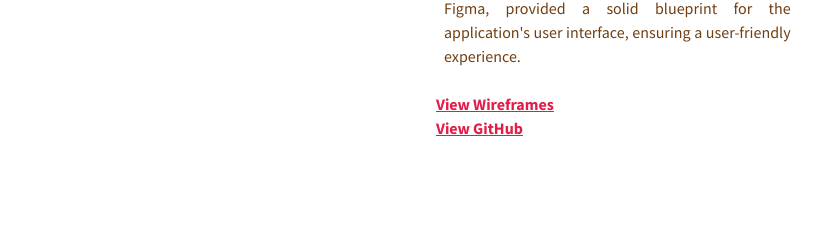
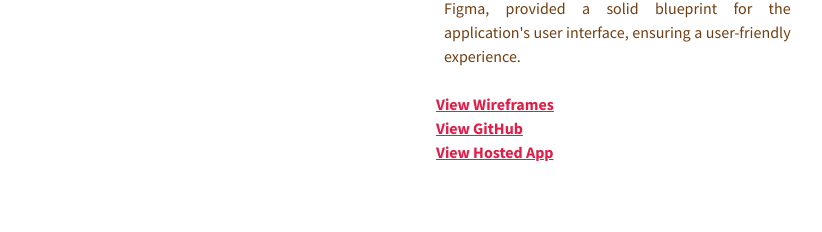
Before and after one commit to rachelspencer/r-spencer-dev-portfolio, a React (Create React App) app: page / in a window 1280 px wide. Shown: the part 2132-2364 px from the top of the page, without its empty margins (236-1058 px from the left). Built offline with nearby package versions, Linux system fonts and the light colour scheme; grey boxes are pictures that could not be loaded.

Commit message:
add hosted hyperlink for Cairns App in projects section

```diff
--- a/src/section/Projects.js
+++ b/src/section/Projects.js
@@ -24,6 +24,7 @@ function Projects(){
     const paragraph3 = <p>The wireframes, meticulously designed using Figma, provided a solid blueprint for the application's user interface, ensuring a user-friendly experience.</p>
     const hyperlinkCrnsAppFigmas ='https://www.figma.com/file/tICh7zBARsNvmG949duas6/crns23?type=design&node-id=0%3A1&mode=design&t=NeCvXKTEj0cTrca2-1'
     const hyperlinkCrnsAppGitHub = "https://github.com/rachelspencer/rachel-spencer-capstone-2022"
+    const hyperlinkCrnsAppHosted = 'https://rachelkayspencer.com/'
     //Project 2
     const paragraph4 = <p>This app empowers users to effectively manage their personal book collection, offering a platform to track books on their bookshelf. As the app evolves, users will be able to seamlessly augment their collection with notes and memorable quotes.</p>
     const paragraph5 = <p>My journey with this project marked my inaugural experience with React and Bit.io, two technologies that enhanced the application's dynamism. I harnessed the capabilities of Node.js, Express, and SQL to create a robust foundation. The incorporation of CSS brought to life the wireframes that were created in Figma.</p>
@@ -60,6 +61,8 @@ function Projects(){
                             <Anchor href={hyperlinkCrnsAppFigmas}>View Wireframes</Anchor>
                             <br />
                             <Anchor href={hyperlinkCrnsAppGitHub}>View GitHub</Anchor>
+                            <br />
+                            <Anchor href={hyperlinkCrnsAppHosted}>View Hosted App</Anchor>
                             {/* <Button onClick={handleClick}> VIEW PROJECT</Button> */}
                         </Card>
                 </div>
```
